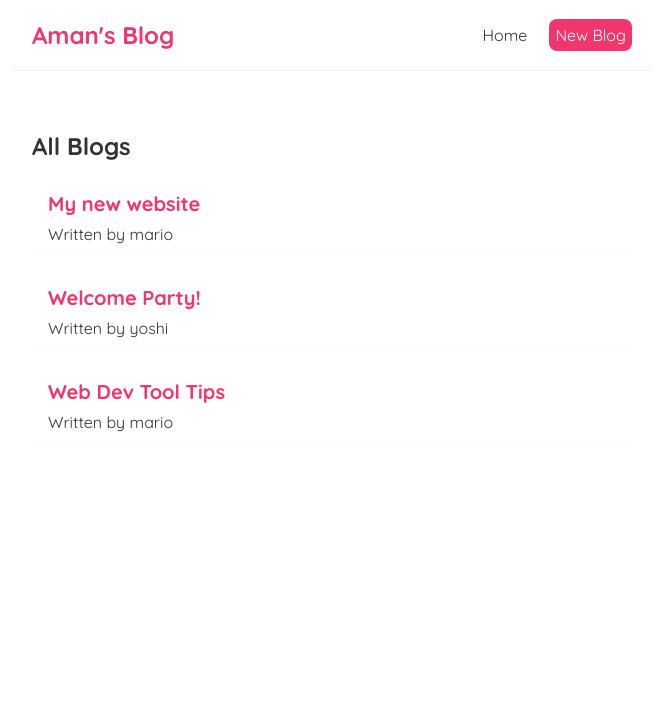
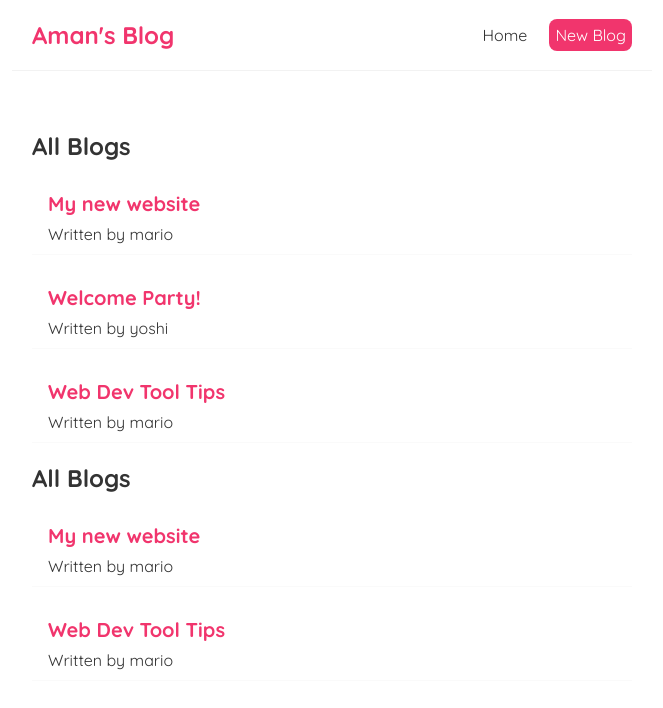
Before and after one commit to amanRecreates/react_blog, a React (Create React App) app: page / in a window 1280 px wide. Shown: the top 708 px of the page, without its empty margins (308-971 px from the left). Built offline with nearby package versions, Linux system fonts and the light colour scheme.

Commit message:
learned about reusability of components

```diff
--- a/src/Home.js
+++ b/src/Home.js
@@ -12,6 +12,7 @@ const Home = () => {
     return (
         <div className="home">
             <BlogList blogs={blogs} title="All Blogs" />
+            <BlogList blogs={blogs.filter((blog) => blog.author === 'mario')} title="All Blogs" />
         </div>
     );
 }
```
